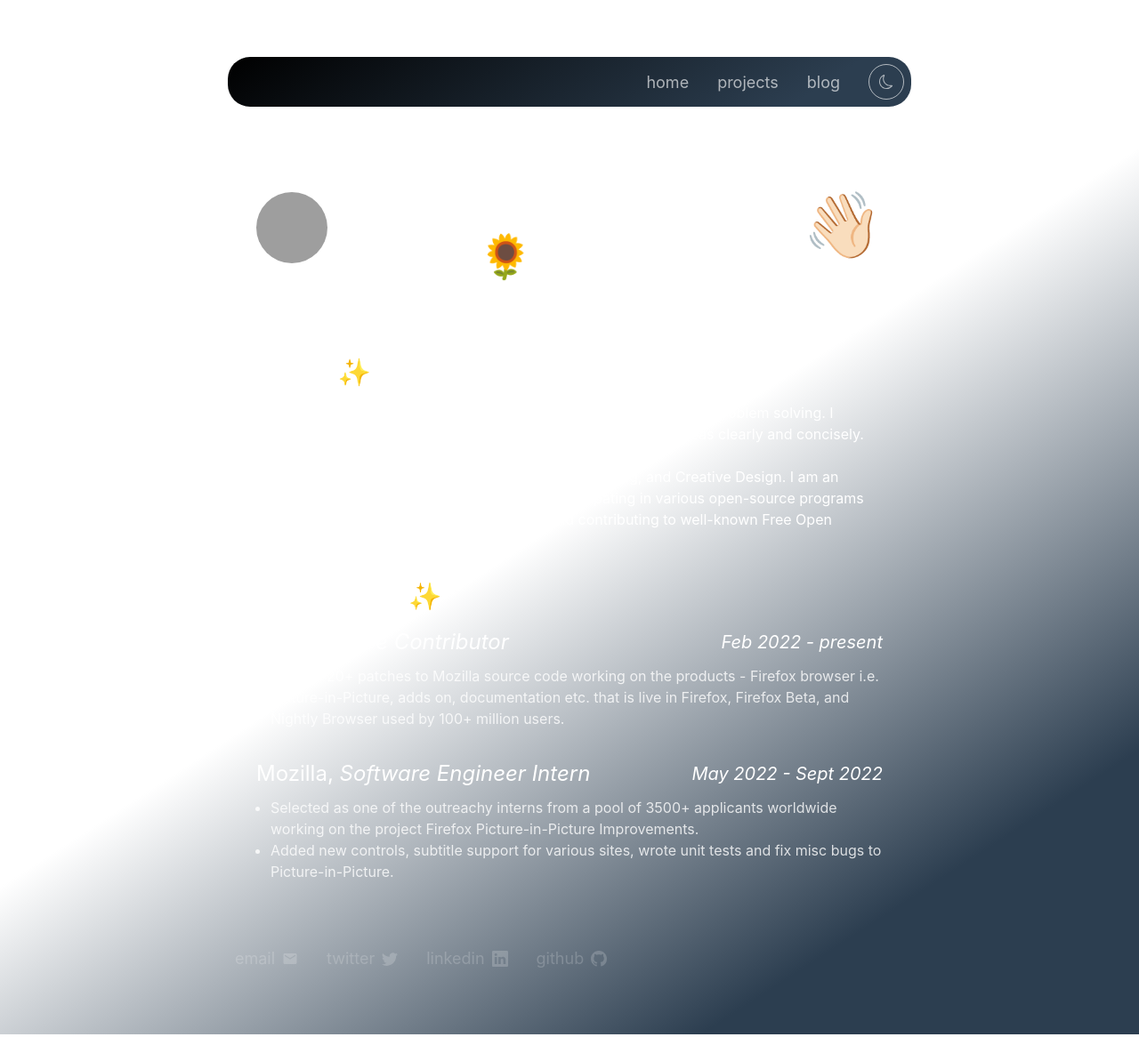
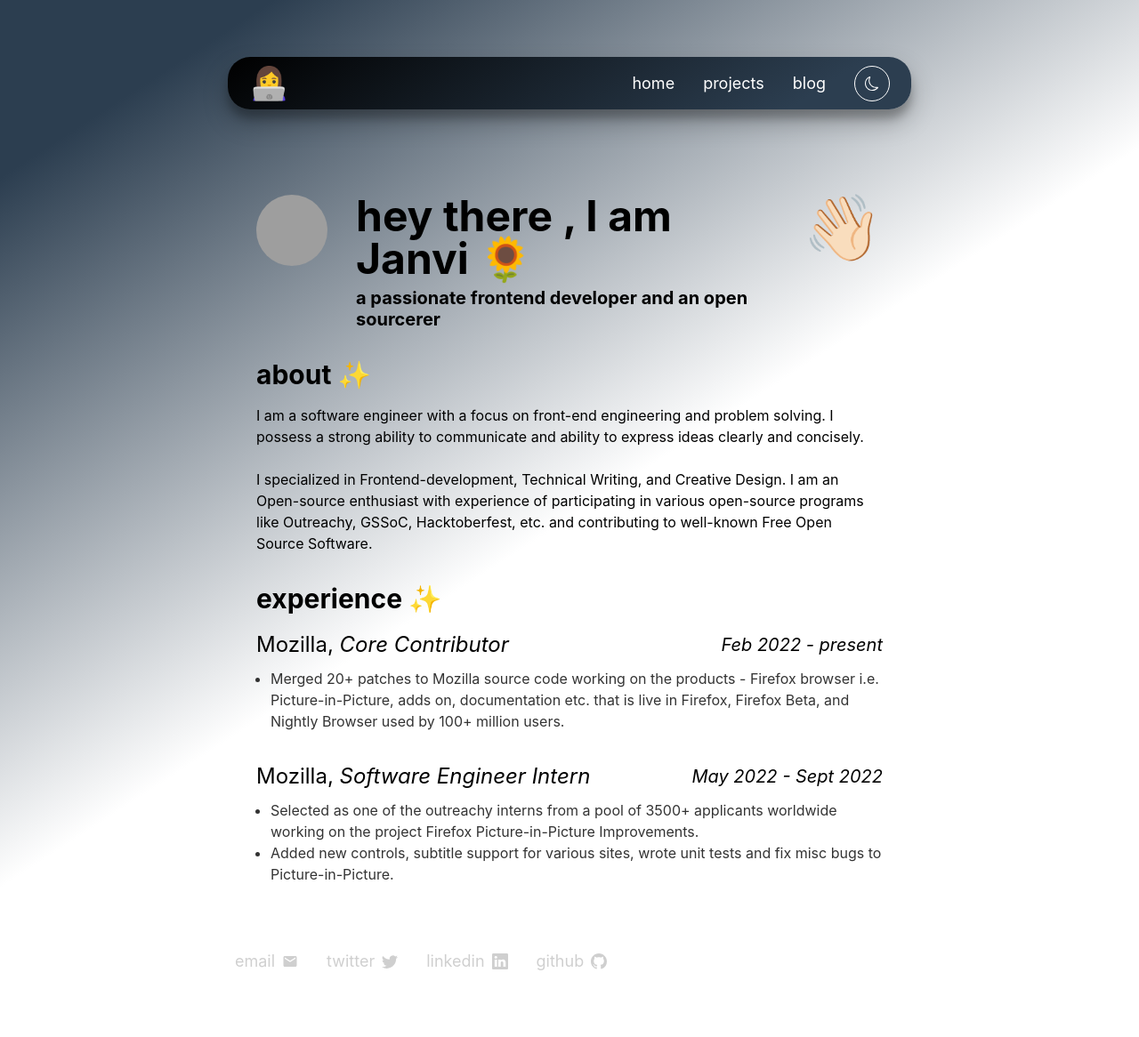
Before and after one commit to janvi01/minimalist-dev-portfolio, a Next.js app: page / in a window 1280 px wide. Shown: the whole page at 89% size. Built offline with nearby package versions, Linux system fonts and the light colour scheme; grey boxes are pictures that could not be loaded.

Commit message:
feat: enhance mode change

```diff
--- a/src/components/about.js
+++ b/src/components/about.js
@@ -1,9 +1,14 @@
-import { Flex, Heading, Text } from "@chakra-ui/react";
+import { Flex, Heading, Text, useColorModeValue } from "@chakra-ui/react";
 import { Fade } from "react-awesome-reveal";
 
 function About() {
   return (
-    <Flex direction={"column"} m="8" justifyContent={"left"} color={"white"}>
+    <Flex
+      direction={"column"}
+      m="8"
+      justifyContent={"left"}
+      color={useColorModeValue("black", "white")}
+    >
       <Fade delay={1e3} cascade damping={1e-1}>
         <Heading size={"lg"} mb="4">
           about ✨
--- a/src/components/experience.js
+++ b/src/components/experience.js
@@ -6,13 +6,19 @@
   ListItem,
   Text,
   UnorderedList,
+  useColorModeValue,
 } from "@chakra-ui/react";
 import { experienceData } from "@/data/experienceData";
 import { Fade } from "react-awesome-reveal";
 
 function Experience() {
   return (
-    <Flex direction={"column"} m="8" justifyContent={"left"} color={"white"}>
+    <Flex
+      direction={"column"}
+      m="8"
+      justifyContent={"left"}
+      color={useColorModeValue("black", "white")}
+    >
       <Fade delay={1e3} cascade damping={1e-1}>
         <Heading size={"lg"} mb="4">
           experience ✨
@@ -28,7 +34,9 @@
                   {items.startingDate} - {items.endingDate}
                 </Text>
               </HStack>
-              <UnorderedList color={"whiteAlpha.800"}>
+              <UnorderedList
+                color={useColorModeValue("blackAlpha.800", "whiteAlpha.800")}
+              >
                 {items.description.map((itemmslist, key) => {
                   return <ListItem>{itemmslist}</ListItem>;
                 })}
--- a/src/components/footer.js
+++ b/src/components/footer.js
@@ -1,5 +1,5 @@
 import { socialsData } from "@/data/socialsData";
-import { HStack, Icon, Link } from "@chakra-ui/react";
+import { HStack, Icon, Link, useColorModeValue } from "@chakra-ui/react";
 import { AttentionSeeker } from "react-awesome-reveal";
 
 function Footer() {
@@ -7,7 +7,7 @@
     <HStack
       justify="flex-start"
       spacing="8"
-      color={"whiteAlpha.700"}
+      color={useColorModeValue("blackAlpha.700", "whiteAlpha.700")}
       fontSize="lg"
       p={2}
       borderRadius={"25px"}
@@ -24,7 +24,7 @@
               <Link
                 href={items.url}
                 _hover={{
-                  color: "white",
+                  color: useColorModeValue("black", "white"),
                 }}
               >
                 {items.social}
--- a/src/components/main.js
+++ b/src/components/main.js
@@ -1,4 +1,10 @@
-import { Heading, Stack, Image, VStack } from "@chakra-ui/react";
+import {
+  Heading,
+  Stack,
+  Image,
+  VStack,
+  useColorModeValue,
+} from "@chakra-ui/react";
 import { AttentionSeeker } from "react-awesome-reveal";
 
 function Main() {
@@ -8,7 +14,7 @@
       m="8"
       justify="flex-start"
       spacing="8"
-      color={"white"}
+      color={useColorModeValue("black", "white")}
     >
       <Image
         boxSize={"20"}
--- a/src/components/navbar.js
+++ b/src/components/navbar.js
@@ -1,5 +1,5 @@
 import { navData } from "@/data/navData";
-import { HStack, Link } from "@chakra-ui/react";
+import { Button, Heading, HStack, Link, Spacer } from "@chakra-ui/react";
 import { IconButton, useColorMode, useColorModeValue } from "@chakra-ui/react";
 import { BsSun, BsMoon } from "react-icons/bs";
 
@@ -9,12 +9,23 @@
     <HStack
       justify="flex-end"
       spacing="8"
-      color={"whiteAlpha.700"}
-      bgGradient={"linear-gradient(147deg, #000000 0%, #2c3e50 84%)"}
+      color={"white"}
+      bgGradient={useColorModeValue(
+        "linear-gradient(147deg, #000000 0%, #2c3e50 84%)",
+        "linear-gradient(147deg, #FFFFFF 0%, #2c3e50 84%)"
+      )}
       fontSize="lg"
-      p={2}
+      px={6}
+      py={2}
+      boxShadow={
+        "rgba(0, 0, 0, 0.25) 0px 14px 28px, rgba(0, 0, 0, 0.22) 0px 10px 10px"
+      }
       borderRadius={"25px"}
     >
+      <Link href="\">
+        <Heading>👩‍💻</Heading>
+      </Link>
+      <Spacer />
       {navData.map((items, key) => {
         return (
           <Link
--- a/theme.js
+++ b/theme.js
@@ -17,7 +17,7 @@
     global: (props) => ({
       body: {
         background: mode(
-          "linear-gradient(147deg, #FFFFFF 0%, #FFFFFF 50%, #2c3e50 84%)",
+          "linear-gradient(147deg, #2c3e50 0%, #2c3e50 10%, #FFFFFF 50%, #FFFFFF 84%)",
           "linear-gradient(147deg, #000000 0%, #000000 50%, #2c3e50 84%)"
         )(props),
       },
```
